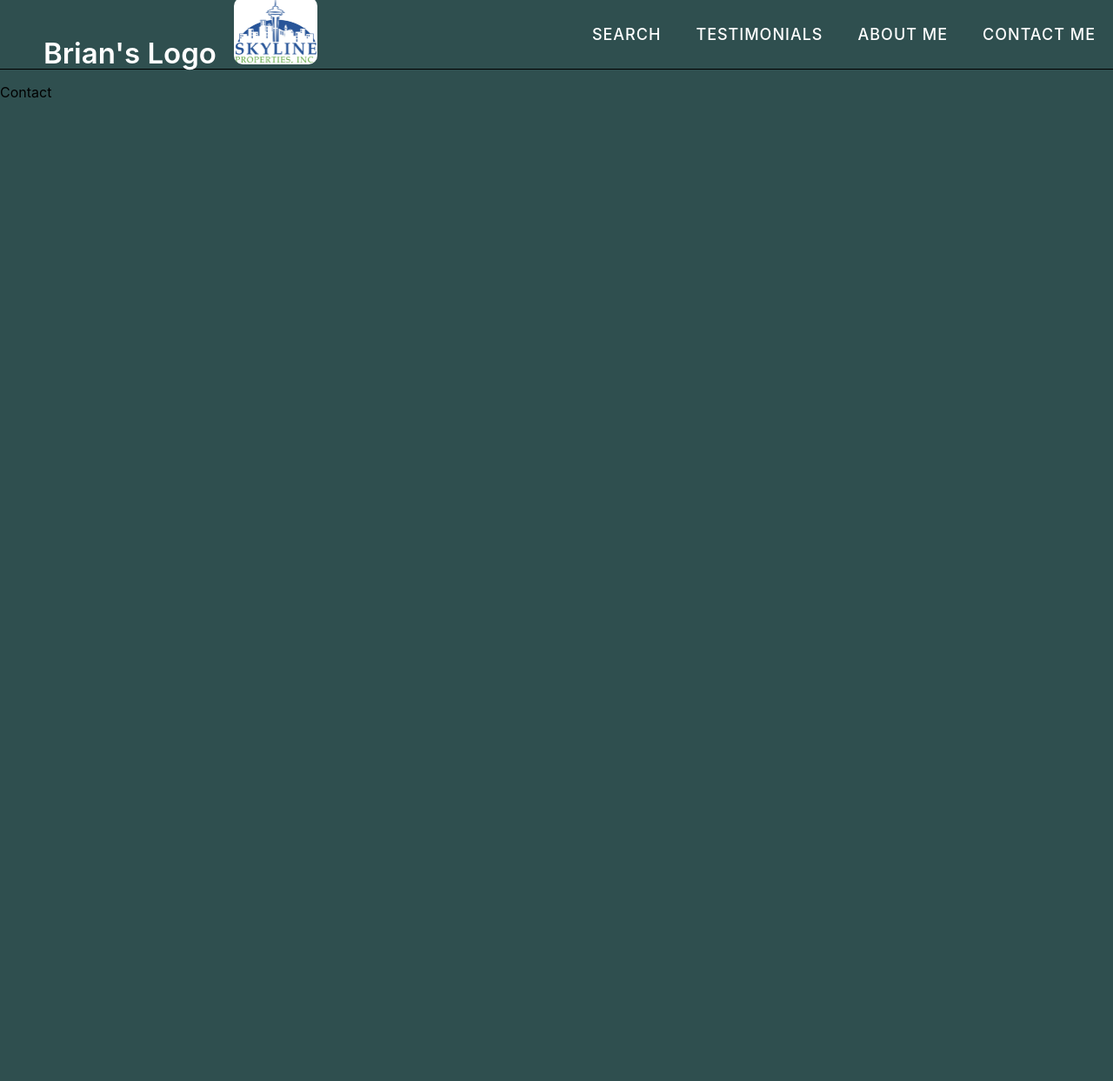
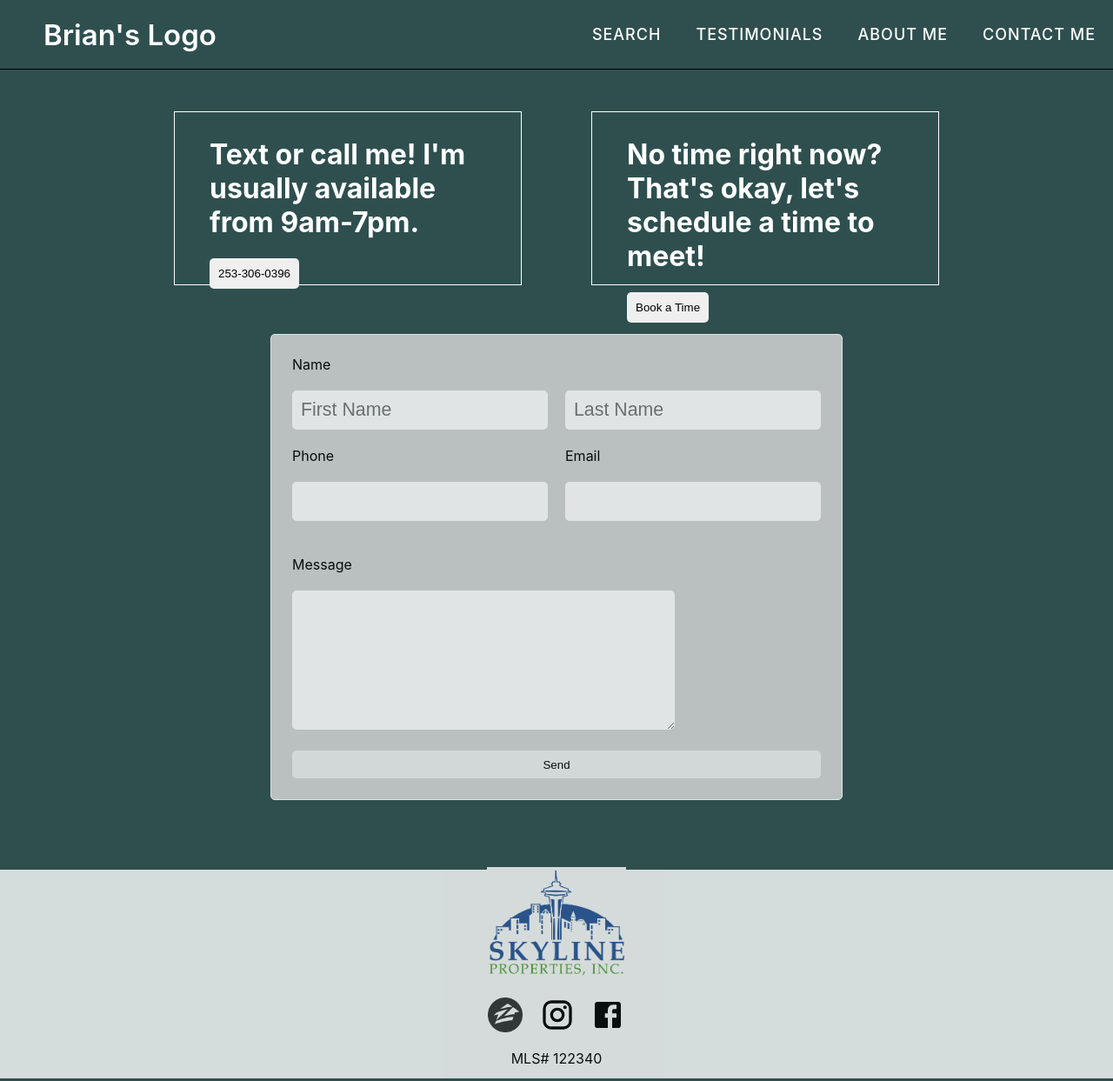
Before and after one commit to diegovazquezny/REAPP, a Next.js app: page /contact in a window 1280 px wide. Shown: the whole page at 87% size. Before the commit the page ends 800 px from the top, so only its background shows below. Built offline with nearby package versions, Linux system fonts and the light colour scheme.

Commit message:
worked on contact me page

```diff
--- a/components/home/footer.js
+++ b/components/home/footer.js
@@ -1,7 +1,46 @@
-import styles from '../../styles/Home.module.css';
+import styles from "../../styles/Home.module.css";
+import CallIcon from "@material-ui/icons/Call";
+import EmailIcon from "@material-ui/icons/Email";
+// import Button from "@material-ui/core/Button";
+import FacebookIcon from "@material-ui/icons/Facebook";
+import InstagramIcon from "@material-ui/icons/Instagram";
 
 export default function Footer() {
   return (
-    <div className={styles.footer}>Footer</div>
-  )
+    <div className={styles.footer}>
+      <a href="https://www.skylineproperties.com/" target="_blank">
+        <img src="pics/skyline.jpg" className={styles.skylineLogo}></img>
+      </a>
+      <br></br>
+      <div className>
+        <a
+          className
+          href="https://www.zillow.com/profile/brokerbrianhan/"
+          target="_blank"
+        >
+          <img
+            src="pics/zillowicon.webp"
+            style={{ width: "5vh", marginRight: "20px" }}
+          ></img>
+        </a>
+        <a
+          className
+          href="https://www.instagram.com/brokerbrianhan/"
+          target="_blank"
+        >
+          <InstagramIcon style={{ fontSize: "5vh", marginRight: "18px" }} />
+        </a>
+        <a
+          className
+          href="https://www.facebook.com/brokerbrianhan"
+          target="_blank"
+        >
+          <FacebookIcon style={{ fontSize: "5vh" }} />
+        </a>
+        <div className={styles.footerWords}>
+          <p>MLS# 122340</p>
+        </div>
+      </div>
+    </div>
+  );
 }
--- a/components/home/hero.js
+++ b/components/home/hero.js
@@ -4,9 +4,9 @@ export default function Hero() {
   return (
     <div>
       <div className={styles.heroHeader}>
-        <span className={styles.heroHeader__title}>WELCOME TO AUSTIN</span>
+        <span className={styles.heroHeader__title}>WELCOME TO DALLAS</span>
         <span className={styles.heroHeader__subtitle}>
-          Residential Sales in the Greater Austin Region
+          Residential Sales in the Greater Dallas Region
         </span>
       </div>
     </div>
--- a/components/home/navBar.js
+++ b/components/home/navBar.js
@@ -28,9 +28,6 @@ export default function MobileNav() {
     <nav className={styles.root}>
       <div className={styles.logo}>
         <a href="/">Brian's Logo</a>
-        <a href="https://www.skylineproperties.com/" target="_blank">
-          <img src="pics/skyline.jpg" className={styles.skylineLogo}></img>
-        </a>
       </div>
       <input type="checkbox" id="click" className={styles.click} />
       <label htmlFor="click" className={styles.menuBtn}>
@@ -67,5 +64,5 @@ export default function MobileNav() {
         </li>
       </ul>
     </nav>
-  )
-};
+  );
+}
--- a/pages/about.js
+++ b/pages/about.js
@@ -2,9 +2,9 @@ import styles from "../styles/about.module.css";
 import MobileNav from "../components/home/navBar";
 import CallIcon from "@material-ui/icons/Call";
 import EmailIcon from "@material-ui/icons/Email";
-// import Button from "@material-ui/core/Button";
 import FacebookIcon from "@material-ui/icons/Facebook";
 import InstagramIcon from "@material-ui/icons/Instagram";
+import Footer from "../components/home/footer";
 
 export default function AboutMe() {
   function callMe() {
@@ -17,7 +17,6 @@ export default function AboutMe() {
 
   return (
     <div className={styles.container}>
-      <a href="/">Home</a>
       <MobileNav />
       <div className={styles.logoBox}>
         <a
@@ -73,6 +72,7 @@ export default function AboutMe() {
           brianhan@skylineproperties.com
         </button>
       </div>
+      <Footer />
     </div>
   );
 }
--- a/pages/contact.js
+++ b/pages/contact.js
@@ -1,9 +1,143 @@
+import React from "react";
+import emailjs from "emailjs-com";
 import NavBar from "../components/home/navBar";
-export default function Contact() {
+import styles from "../styles/contact.module.css";
+import Footer from "../components/home/footer";
+
+export default function ContactUs() {
+  function sendEmail(e) {
+    e.preventDefault();
+
+    emailjs
+      .sendForm(
+        "service_5ah8upa",
+        "contact_form",
+        e.target,
+        "user_DVFmSoZFqi5GhSjpJVkqe"
+      )
+      .then(
+        (result) => {
+          console.log(result.text);
+        },
+        (error) => {
+          console.log(error.text);
+        }
+      );
+  }
+
+  function submitted() {
+    console.log("hello");
+  }
+
   return (
     <div>
       <NavBar />
-      <p>Contact</p>
+      <div className={styles.boxes}>
+        <div className={styles.innerBoxes}>
+          <h1>Text or call me! I'm usually available from 9am-7pm.</h1>
+          <button
+            style={{
+              padding: "10px",
+              borderRadius: "5px",
+              outline: "none",
+              border: "none",
+            }}
+          >
+            253-306-0396
+          </button>
+        </div>
+        {/* <div className={styles.innerBoxes}>
+          <a href="" target="_blank">
+            Start Chatting With Me Now
+          </a>
+        </div> */}
+        <div className={styles.innerBoxes}>
+          <h1>
+            No time right now? That's okay, let's schedule a time to meet!
+          </h1>
+          <button
+            style={{
+              padding: "10px",
+              borderRadius: "5px",
+              outline: "none",
+              border: "none",
+            }}
+          >
+            Book a Time
+          </button>
+        </div>
+      </div>
+      <div className={styles.container}>
+        <form className={styles.contactForm} onSubmit={sendEmail}>
+          <label>Name</label>
+          <br />
+          <br />
+          <input
+            className={styles.inputs}
+            style={{ marginRight: "20px" }}
+            placeholder="First Name"
+            type="text"
+            name="first_name"
+          />
+          <input
+            className={styles.inputs}
+            placeholder="Last Name"
+            type="text"
+            name="last_name"
+          />
+          <br />
+          <br />
+          <div style={{ display: "flex", flexDirection: "row" }}>
+            <div>
+              <label>Phone</label>
+              <br />
+              <br />
+              <input
+                className={styles.inputs}
+                type="contact-number"
+                name="phone_number"
+              />
+            </div>
+            <div
+              style={{
+                display: "flex",
+                flexDirection: "column",
+                marginLeft: "20px",
+              }}
+            >
+              <label>Email</label>
+              <br />
+              <input
+                className={styles.inputs}
+                type="email"
+                name="user_email"
+                required
+              />
+            </div>
+          </div>
+
+          <br />
+          <br />
+          <label>Message</label>
+          <br />
+          <br />
+          <textarea
+            className={styles.inputs}
+            style={{ width: "55vh", height: "20vh" }}
+            name="message"
+            required
+          />
+          <br />
+          <br />
+          <input
+            className={styles.button}
+            type="submit"
+            value="Send"
+            onClick={submitted}
+          />
+        </form>
+      </div>
+      <Footer />
     </div>
   );
 }
--- a/pages/index.js
+++ b/pages/index.js
@@ -3,19 +3,21 @@ import styles from "../styles/Home.module.css";
 import NavBar from "../components/home/navBar";
 import Hero from "../components/home/hero";
 import Articles from "../components/home/articles";
+import Footer from "../components/home/footer";
 
 export default function Home() {
   return (
     <div className={styles.container}>
       <Head>
-        <title>Brian's Real Estate Page</title>
-        <link rel="icon" href="/favicon.ico" />
+        <title>Brian Han Real Estate</title>
+        <link rel="icon" href="/logo.png" />
       </Head>
       <div className={styles.hero}>
         <NavBar />
         <Hero />
       </div>
       <Articles />
+      <Footer />
     </div>
   );
 }
--- a/styles/Home.module.css
+++ b/styles/Home.module.css
@@ -68,3 +68,25 @@
   width: 100px;
   background-color: darkviolet;
 }
+
+.skylineLogo {
+  width: 20vh;
+}
+
+.footer {
+  background-color: white;
+  width: 100%;
+  height: 30vh;
+  opacity: 0.8;
+  display: flex;
+  flex-direction: column;
+  align-items: center;
+  justify-content: center;
+}
+
+.footerWords {
+  display: flex;
+  flex-direction: column;
+  align-items: center;
+  justify-content: center;
+}
--- a/styles/MobileNav.module.css
+++ b/styles/MobileNav.module.css
@@ -80,9 +80,3 @@
     display: block;
   }
 }
-
-.skylineLogo {
-  width: 12vh;
-  margin-left: 20px;
-  border-radius: 10px;
-}
--- a/styles/contact.module.css
+++ b/styles/contact.module.css
@@ -0,0 +1,61 @@
+.boxes {
+  display: flex;
+  flex-direction: row;
+  justify-content: center;
+  align-content: center;
+  align-items: center;
+  margin: 1vh;
+  color: white;
+}
+
+.innerBoxes {
+  border: 1pt solid white;
+  width: 50vh;
+  height: 25vh;
+  margin: 5vh;
+  padding: 1vh 5vh;
+}
+
+.container {
+  display: flex;
+  justify-content: center;
+  margin-bottom: 10vh;
+}
+
+.contactForm {
+  margin-top: 1vh;
+  margin-left: 30vh;
+  margin-right: 30vh;
+  padding: 3vh;
+  border: 1pt solid black;
+  background-color: lightgray;
+  border-radius: 5px;
+  border: 1pt solid white;
+  opacity: 0.85;
+}
+
+.inputs {
+  border: 0pt solid gray;
+  background-color: white;
+  border-radius: 5px;
+  padding: 10px;
+  font-size: 16pt;
+  outline: none;
+}
+
+.button {
+  width: 100%;
+  height: 4vh;
+  border-radius: 5px;
+  outline: none;
+  border: none;
+}
+.button:hover {
+  background-color: rgb(204, 117, 117);
+}
+
+.button:active {
+  background-color: rgb(216, 104, 104);
+  box-shadow: 0px 1px 1px;
+  transform: translateY(1px);
+}
```
Also changed, not shown: pages/search.js (+6 -7 lines), pages/testimonials.js (+11 -9 lines), public/logo.png (added), styles/globals.css (line endings or trailing spaces).
